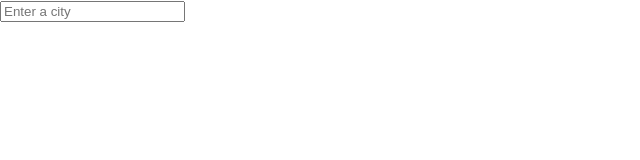
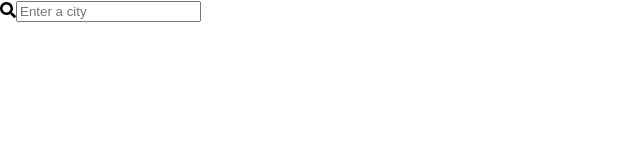
Before and after one commit to aaronkim662/a-weather-app, a React (Create React App) app: page / in a window 1280 px wide. Shown: the top 160 px of the page, without its empty margins (0-640 px from the left). Built offline with nearby package versions, Linux system fonts and the light colour scheme.

Commit message:
edited input

```diff
--- a/src/components/weather-input/weatherInput.tsx
+++ b/src/components/weather-input/weatherInput.tsx
@@ -1,4 +1,6 @@
 import React, { InputHTMLAttributes } from 'react';
+import { FontAwesomeIcon } from "@fortawesome/react-fontawesome";
+import { faSearch, faTimes, faTimesCircle } from '@fortawesome/free-solid-svg-icons';
 import './weatherInput.sass';
 
 interface InputType extends InputHTMLAttributes<HTMLInputElement>{
@@ -14,7 +16,23 @@ const WeatherInput: React.FC<InputType> = (props) => {
   }
   return(
     <form id = 'form-element' onSubmit = {(e) => props.getWeather(e)}>
-      <input value = {props.location} placeholder = 'Enter a city' onChange = {(e) => props.setLocation(e.target.value)}/>
+      <FontAwesomeIcon
+        id = 'search-weather-icon'
+        icon = {faSearch}
+      />
+      <input
+        value = {props.location}
+        placeholder = 'Enter a city'
+        onChange = {(e) => props.setLocation(e.target.value)}
+      />
+      {props.location.length > 0 ?
+        <FontAwesomeIcon
+          id = 'clear-content-icon'
+          className = 'clear-element'
+          icon = {faTimesCircle}
+          onClick={clearContent}
+        /> : <div className = 'clear-element'></div>
+      }
     </form>
   )
 }
```
